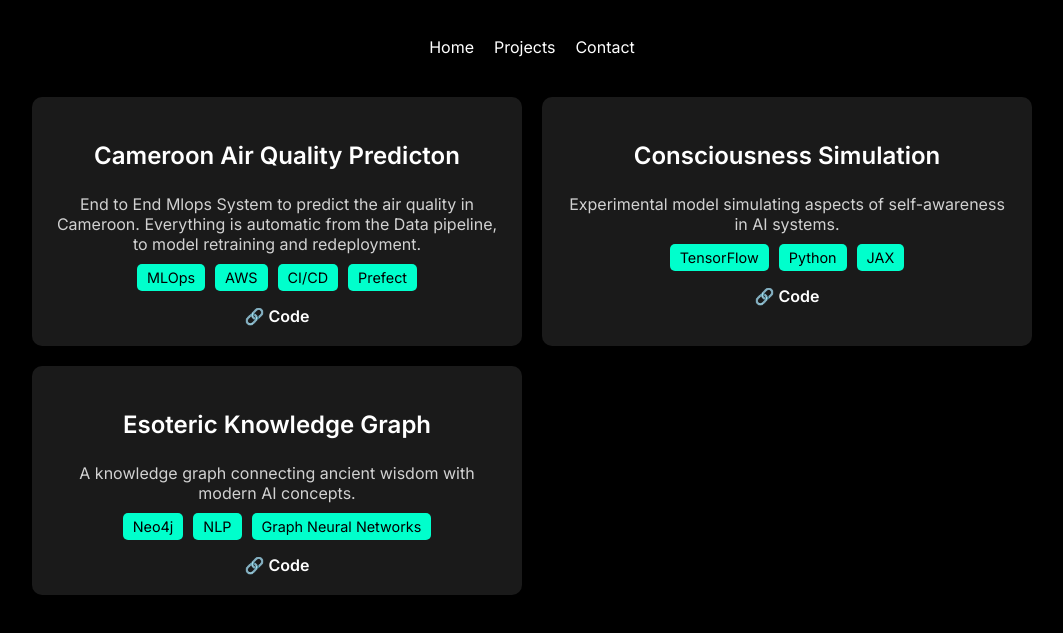
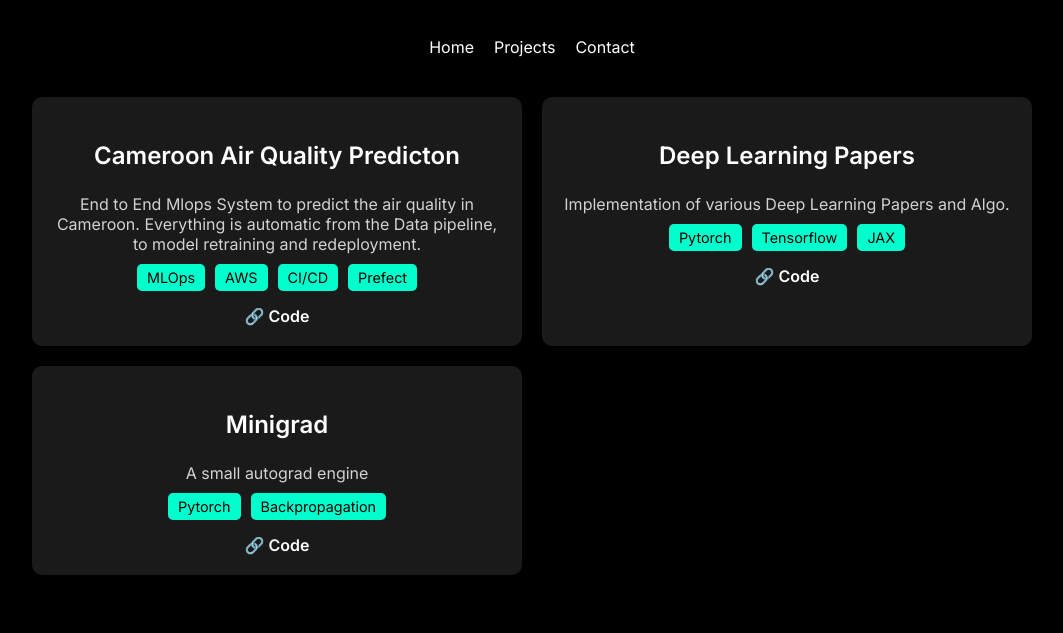
Before and after one commit to NembotJules/NembotJules.github.io, a plain HTML site: page projects.html in a window 1280 px wide. Shown: the part 159-792 px from the top of the page, without its empty margins (108-1171 px from the left). Drawn offline with Linux system fonts and the light colour scheme.

Commit message:
Updates...

```diff
--- a/projects.html
+++ b/projects.html
@@ -112,24 +112,23 @@
             </div>
         </div>
         <div class="project-card">
-            <h3 class="project-title">Consciousness Simulation</h3>
-            <p class="project-description">Experimental model simulating aspects of self-awareness in AI systems.</p>
+            <h3 class="project-title">Deep Learning Papers</h3>
+            <p class="project-description">Implementation of various Deep Learning Papers and Algo.</p>
             <div class="tags">
-                <span class="tag">TensorFlow</span>
-                <span class="tag">Python</span>
+                <span class="tag">Pytorch</span>
+                <span class="tag">Tensorflow</span>
                 <span class="tag">JAX</span>
             </div>
             <div class="project-links">
-                <a href="#">🔗 Code</a>
+                <a href="https://github.com/NembotJules/Deep-Learning-papers">🔗 Code</a>
             </div>
         </div>
         <div class="project-card">
-            <h3 class="project-title">Esoteric Knowledge Graph</h3>
-            <p class="project-description">A knowledge graph connecting ancient wisdom with modern AI concepts.</p>
+            <h3 class="project-title">Minigrad</h3>
+            <p class="project-description">A small autograd engine</p>
             <div class="tags">
-                <span class="tag">Neo4j</span>
-                <span class="tag">NLP</span>
-                <span class="tag">Graph Neural Networks</span>
+                <span class="tag">Pytorch</span>
+                <span class="tag">Backpropagation</span>
             </div>
             <div class="project-links">
                 <a href="#">🔗 Code</a>
```
